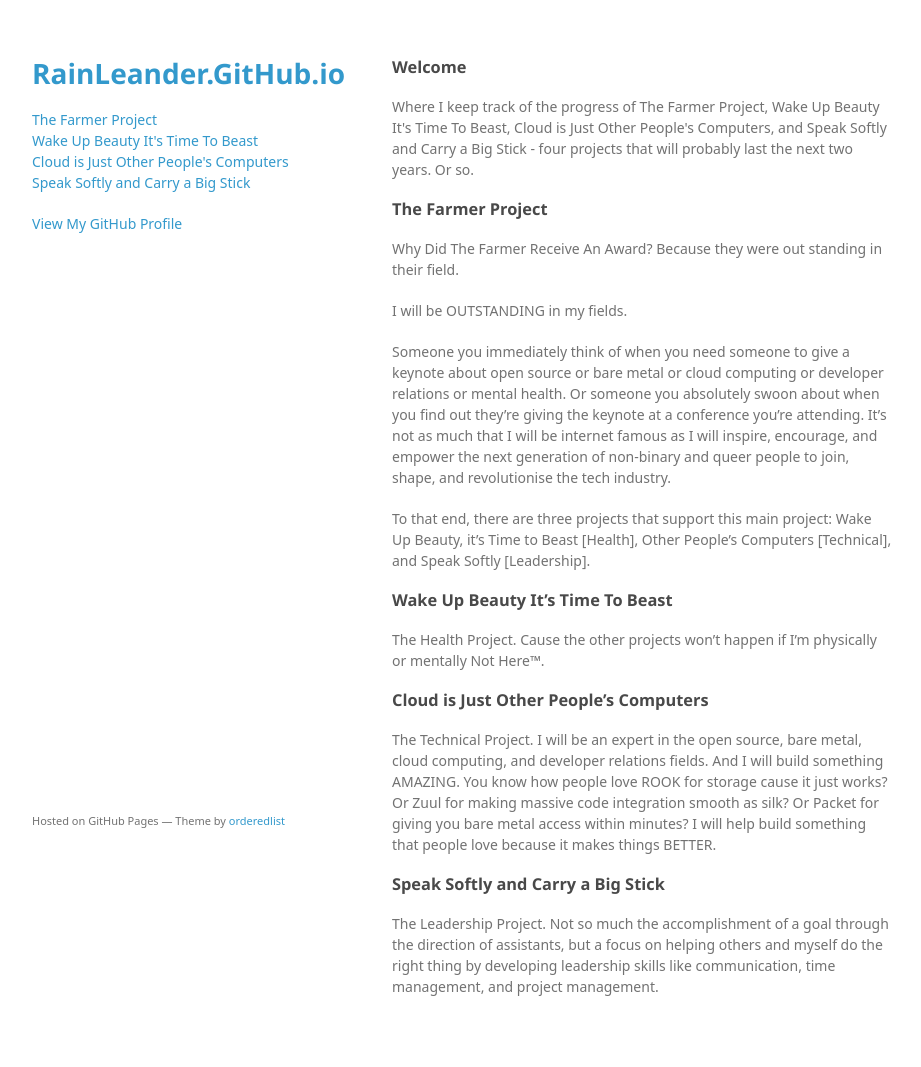
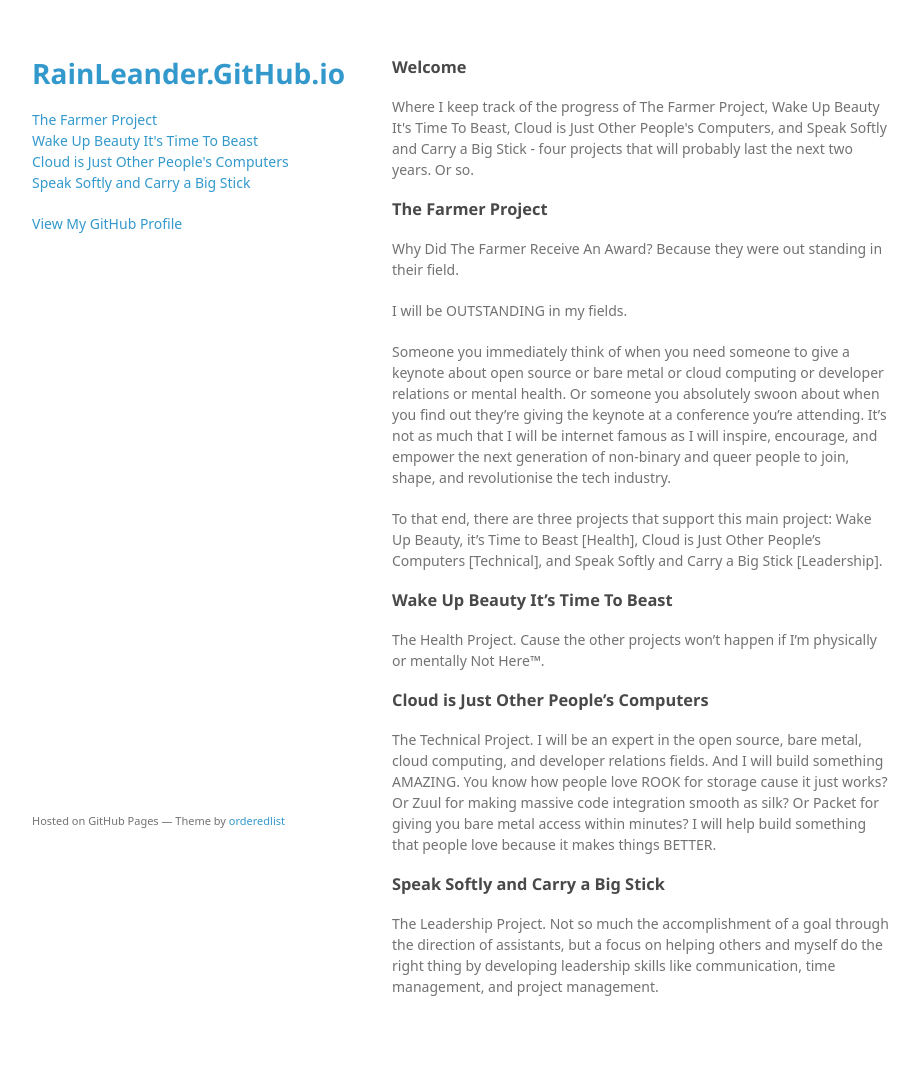
Before and after one commit to rainleander/rainleander.github.io, a Jekyll site: the page index.html, which Jekyll copies as it is, in a window 1280 px wide. Shown: the whole page, without its empty margins (178-1099 px from the left). Built offline with Jekyll 4.4.1, drawn with Linux system fonts in a browser that asks for light colours; some web fonts are replaced.

Commit message:
Update index.html

```diff
--- a/index.html
+++ b/index.html
@@ -33,7 +33,7 @@
 <p>Why Did The Farmer Receive An Award? Because they were out standing in their field.</p>
 <p>I will be OUTSTANDING in my fields.</p>
 <p>Someone you immediately think of when you need someone to give a keynote about open source or bare metal or cloud computing or developer relations or mental health. Or someone you absolutely swoon about when you find out they’re giving the keynote at a conference you’re attending. It’s not as much that I will be internet famous as I will inspire, encourage, and empower the next generation of non-binary and queer people to join, shape, and revolutionise the tech industry.</p>
-<p>To that end, there are three projects that support this main project: Wake Up Beauty, it’s Time to Beast [Health], Other People’s Computers [Technical], and Speak Softly [Leadership].</p>
+<p>To that end, there are three projects that support this main project: Wake Up Beauty, it’s Time to Beast [Health], Cloud is Just Other People’s Computers [Technical], and Speak Softly and Carry a Big Stick [Leadership].</p>
 <h3>
 <a id="wake-up-beauty-its-time-to-beast" class="anchor" href="#wake-up-beauty-its-time-to-beast" aria-hidden="true"><span aria-hidden="true" class="octicon octicon-link"></span></a>Wake Up Beauty It’s Time To Beast</h3>
 <p>The Health Project. Cause the other projects won’t happen if I’m physically or mentally Not Here™.</p>
```
